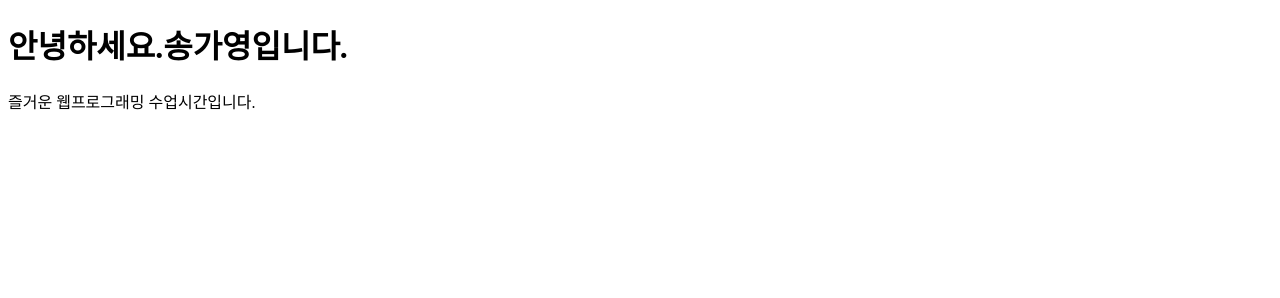
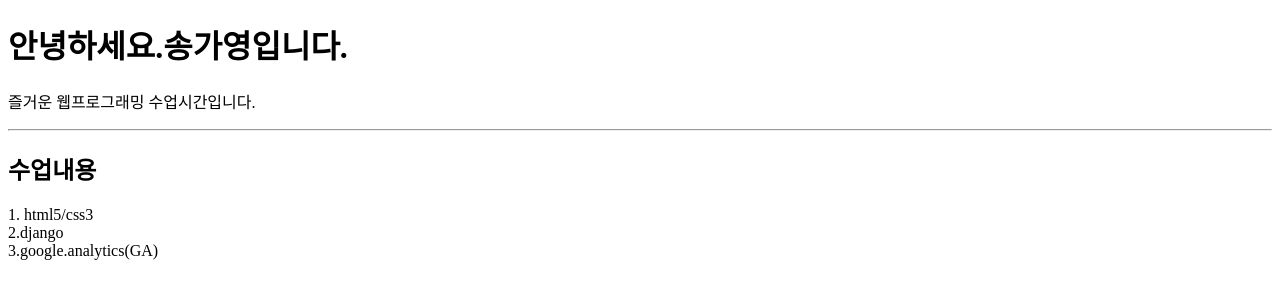
Before and after one commit to yeongeda/dau, a plain HTML site: page index.html in a window 1280 px wide. Drawn offline with Linux system fonts and the light colour scheme.

Commit message:
webpage.ve02

```diff
--- a/index.html
+++ b/index.html
@@ -11,5 +11,10 @@
     <p>
         즐거운 웹프로그래밍 수업시간입니다.
     </p>
+    <hr>
+    <h2>수업내용</h2>
+    1. html5/css3<br>
+    2.django<br>
+    3.google.analytics(GA)<br>
 </body>
 </html>
```
